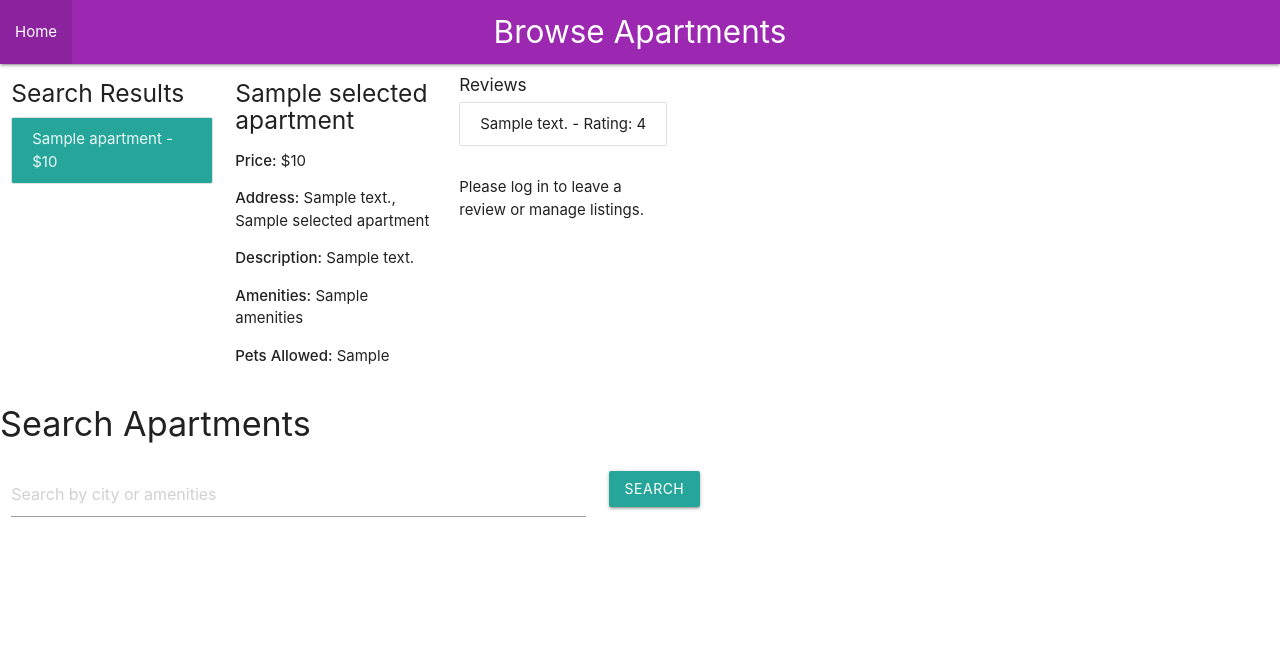
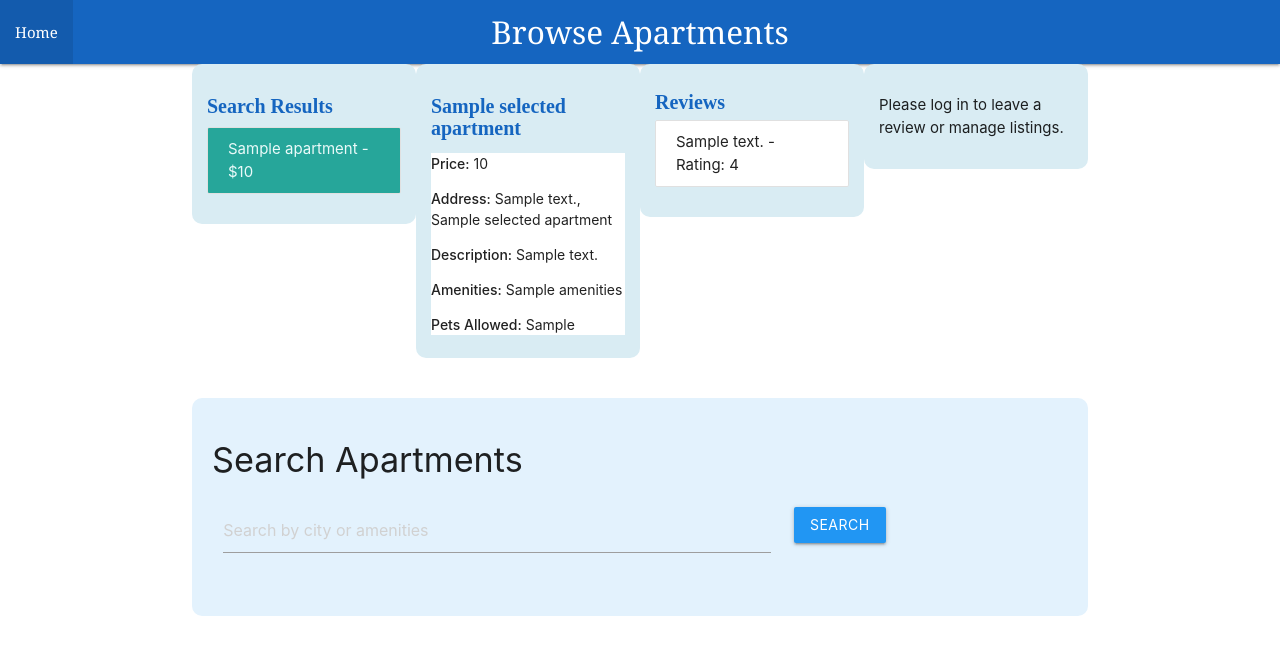
Before and after one commit to Rest-Assured-1/INFO-2602-Group-Project, a Flask app: template App/templates/index.html in a window 1280 px wide. Shown: the top 655 px of the page. Run offline with Flask 3, Linux system fonts and the light colour scheme; the template is opened without the code that fills it: most values are stand-ins (such as "Sample title", 1, 10 or a date in 2020).

Commit message:
colour changes

```diff
--- a/App/templates/index.html
+++ b/App/templates/index.html
@@ -23,8 +23,11 @@
 
 <div class="row" >
   <!-- Column 1: Apartment List -->
-  <div class="col m3" style="max-height: 80vh; overflow-y: auto;">
-    <h5>{% if found %}Search Results{% else %}Apartments{% endif %}</h5>
+  <div class="col m3" style="max-height: 80vh; overflow-y: auto; background-color: #d9ecf3; padding: 15px; border-radius: 10px;">
+
+    <h5 style="font-family: 'Times New Roman', sans-serif; font-weight: bold; font-size: 20px; color: #1565C0;">
+      {% if found %}Search Results{% else %}Apartments{% endif %}
+    </h5>
     <ul class="collection">
       {% for apartment in found or apartments %}
         <li class="collection-item {% if selected_apartment and apartment.id == selected_apartment.id %}active{% endif %}">
@@ -37,18 +40,21 @@
   </div>
 
   <!-- Column 2: Apartment Details + Review -->
-  <div class="col m3">
+  <div class="col m3" style="background-color: #d9ecf3; padding: 15px; border-radius: 10px;">
     {% if selected_apartment %}
-      <h5>{{ selected_apartment.title }}</h5>
-      <p><strong>Price:</strong> ${{ selected_apartment.price }}</p>
-      <p><strong>Address:</strong> {{ selected_apartment.address }}, {{ selected_apartment.cityname }}</p>
-      <p><strong>Description:</strong> {{ selected_apartment.body }}</p>
-      <p><strong>Amenities:</strong> {{ selected_apartment.amenities }}</p>
-      <p><strong>Pets Allowed:</strong> {{ selected_apartment.pets_allowed }}</p>
+      <h5 style="font-family: 'Times New Roman', sans-serif; font-weight: bold; font-size: 20px; color: #1565C0;">
+        {{ selected_apartment.title }}
+      </h5>
+      <div style="background-color:white;">
+      <p  style="font-size: 14px; margin-bottom: 8px;"> <strong>Price:</strong> {{ selected_apartment.price }}</p>
+      <p  style="font-size: 14px; margin-bottom: 8px;"><strong>Address:</strong> {{ selected_apartment.address }}, {{ selected_apartment.cityname }}</p>
+      <p style="font-size: 14px; margin-bottom: 8px;"><strong>Description:</strong> {{ selected_apartment.body }}</p>
+      <p style="font-size: 14px; margin-bottom: 8px;"><strong>Amenities:</strong> {{ selected_apartment.amenities }}</p>
+      <p style="font-size: 14px; margin-bottom: 8px;"><strong>Pets Allowed:</strong> {{ selected_apartment.pets_allowed }}</p>
       {% if selected_apartment.photo %}
       <img src="{{ selected_apartment.photo_url }}" alt="Apartment Image" style="max-width: 100%;">
       {% endif %}
-
+      </div>
     {% else %}
       <p>Select an apartment to see more details.</p>
     {% endif %}
@@ -57,8 +63,10 @@
 
 
 
-  <div class="col m5>">
-    <h6>Reviews</h6>
+  <div class="col m3" style="max-height: 80vh; overflow-y: auto; background-color: #d9ecf3; padding: 15px; border-radius: 10px;">
+    <h6 style="font-family: 'Times New Roman', sans-serif; font-weight: bold; font-size: 20px; color: #1565C0;">
+      Reviews
+    </h6>
     {%if selected_apartment %}
           {% if reviews %}
                 <ul class="collection">
@@ -73,7 +81,9 @@
               {% endif %}
 
               {% if user_id and user_type == 'tenant' %}
-              <h6>Leave a Review</h6>
+              <h6 style="font-family: 'Times New Roman', sans-serif; font-weight: bold; font-size: 20px; color: #1565C0;">
+                Leave a Review
+              </h6>
               <form action="{{ url_for('review_views.add_review', apartment_id=selected_apartment.id) }}" method="POST">
                 <textarea name="comment" placeholder="Write your review..." required></textarea>
 
@@ -93,14 +103,17 @@
 
 
 
+
+
   <!-- Column 3: Landlord or Tenant Info (Always Visible) -->
 
-<div class="row>">
-  <div class="col m3" style="max-height: 80vh; overflow-y: auto;">
+
+  <div class="col m3" style="max-height: 80vh; overflow-y: auto; background-color: #d9ecf3; padding: 15px; border-radius: 10px;">
         {% if user_id %}
             {% if user_type == 'landlord' %}
-              <!-- Form to Add New Apartment - placed outside the scrollable collection -->
-              <h6>Add New Apartment</h6>
+              <h6 style="font-family: 'Times New Roman', sans-serif; font-weight: bold; font-size: 20px; color: #1565C0;">
+                Add New Apartment
+              </h6>
               <form action="{{ url_for('apartment_views.new_apartment') }}" method="POST" enctype="multipart/form-data">
                 <input type="text" name="title" placeholder="Title" required>
                 <textarea name="body" placeholder="Description" required></textarea>
@@ -150,12 +163,14 @@
 
           {% elif user_type == 'tenant' %}
               <!-- Tenant's   Reviews Section -->
-              <h6>Your Reviews</h6>
+              <h6 style="font-family: 'Times New Roman', sans-serif; font-weight: bold; font-size: 20px; color: #1565C0;">
+                Your Reviews
+              </h6>
               <div class="scrollable-container">
                 {% if user_reviews %}
-                  <ul class="collection">
+                  <ul class="collection"style="background-color: #fff; border-radius: 8px;">
                     {% for review in user_reviews %}
-                      <li class="collection-item">
+                      <li class="collection-item" style="font-size: 14px; padding: 10px;">
                         <strong>Apartment:</strong> {{ review.apartment.title }}<br>
 
                         <!-- Edit Form -->
@@ -185,13 +200,12 @@
             {% endif %}
 
 
+        {% else %}
+          <p>Please log in to leave a review or manage listings.</p>
+        {% endif %}
 
-          {% else %}
-            <p>Please log in to leave a review or manage listings.</p>
-          {% endif %} <!--end if for landlord-->
         </div>
    </div>
-  </div>
 
 
 
@@ -199,18 +213,19 @@
 
 
 <!---------------------------------->
-<div class="conatiner">
+<div class="conatiner"  style="margin-top: 40px; background-color: #e3f2fd; padding: 20px; border-radius: 10px;">
   <h4>Search  Apartments</h4>
-  <form method="GET" action="/apartments/search" >
+  <form method="GET" action="/apartments/search">
       <div class="row">
           <div class="input-field col s8">
             <input id="value" type="text" name="value" placeholder="Search by city or amenities" required>
           </div>
           <div class="input-field col s2">
-            <button type="submit" class="btn waves-effect waves-light">Search</button>
+            <button type="submit" class="blue btn">Search</button>
           </div>
         </div>
   </form>
+{% endblock %}
 
   <!-- <h5>Search Results </h5>
   </div>
@@ -235,7 +250,3 @@
               <p style="text-align: center; background-color:rgb(255, 205, 205) ; font-family:Georgia; font-size:large " >No apartments found matching your search.</p>
           {% endif %}
      -->
-
-
-
-{% endblock %}
--- a/App/templates/layout.html
+++ b/App/templates/layout.html
@@ -14,7 +14,7 @@
   </head>
   <body>
 
-      <nav class="purple">
+      <nav class="blue darken-3"  style=" font-family: Cambria, Cochin, Georgia, Times, 'Times New Roman', serif;">
           <div class="nav-wrapper">
               <a href="#!" class="brand-logo center">{% block page %}{% endblock %}</a>
               <ul id="nav-mobile" class="left">
@@ -55,7 +55,7 @@
           }
       </style>
 
-    <div class="container" style="margin-left: 0px; margin-right:0px; " id="content">{% block content %}{% endblock %}</div>
+    <div class="container" style="margin-left: 70 ;margin-right:70; padding-left:0px; padding-right: 0px;" id="content">{% block content %}{% endblock %}</div>
 
     <script src="https://cdnjs.cloudflare.com/ajax/libs/materialize/1.0.0/js/materialize.min.js"></script>
     <script>
```
